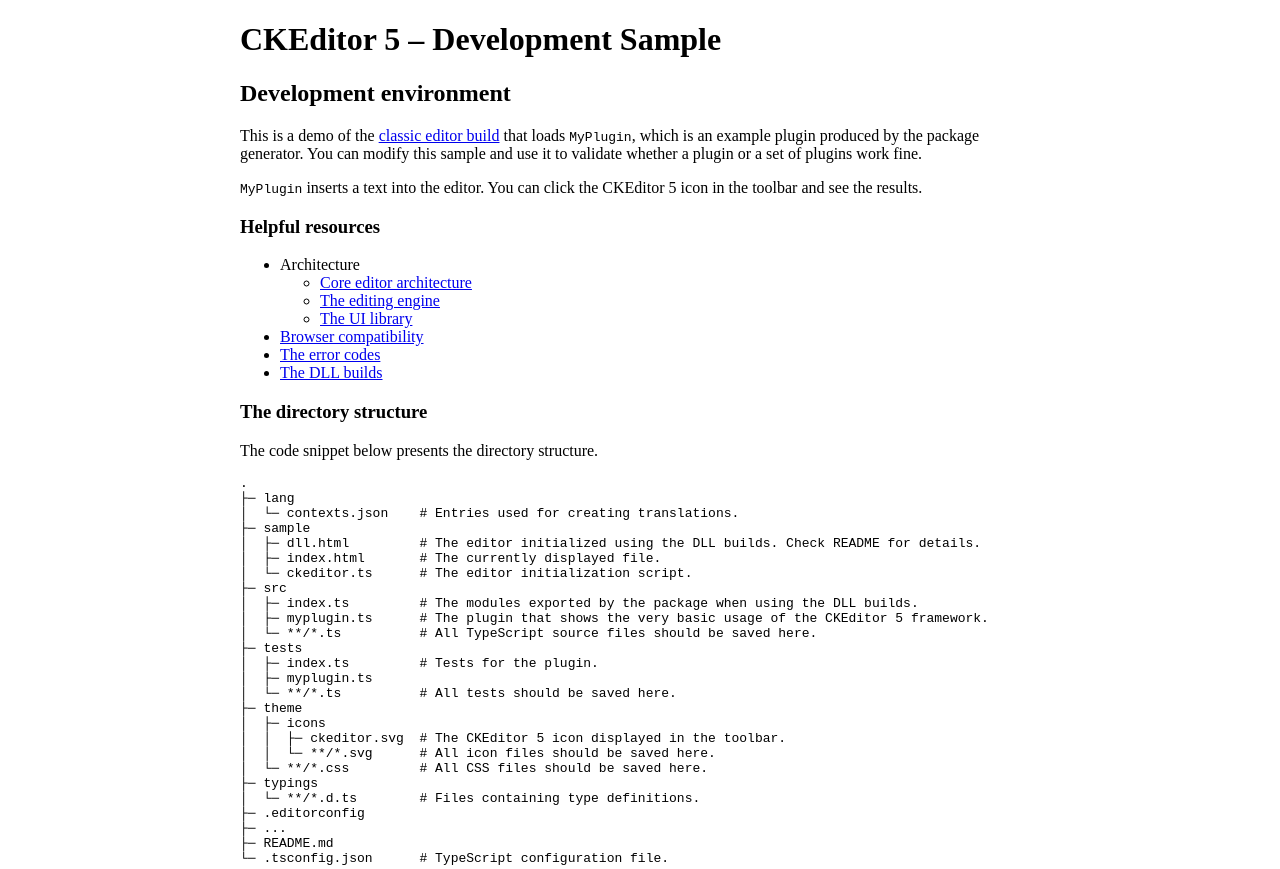
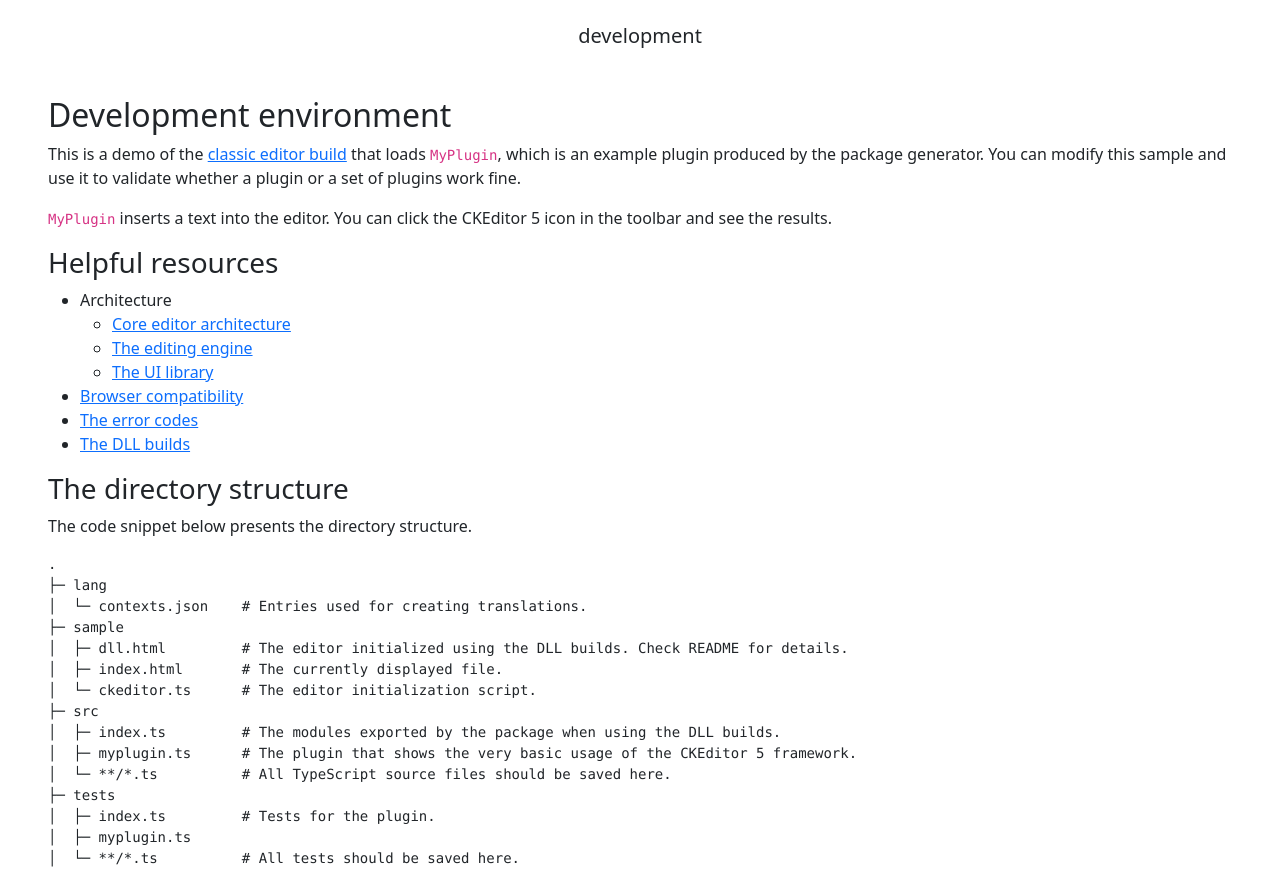
Before and after one commit to dafengzhen/youdeyiwu-editor, a website with bundled scripts: page sample/index.html in a window 1280 px wide. Shown: the top 869 px of the page. Built offline with nearby package versions, Linux system fonts and the light colour scheme.

Commit message:
chore: 添加相关样式 (#6)

```diff
--- a/package.json
+++ b/package.json
@@ -58,16 +58,17 @@
     "@types/ckeditor__ckeditor5-code-block": "latest",
     "@types/ckeditor__ckeditor5-core": "latest",
     "@types/ckeditor__ckeditor5-editor-classic": "latest",
+    "@types/ckeditor__ckeditor5-engine": "^32.0.11",
     "@types/ckeditor__ckeditor5-essentials": "latest",
     "@types/ckeditor__ckeditor5-heading": "latest",
     "@types/ckeditor__ckeditor5-image": "latest",
     "@types/ckeditor__ckeditor5-indent": "latest",
     "@types/ckeditor__ckeditor5-link": "latest",
     "@types/ckeditor__ckeditor5-list": "latest",
-    "@types/ckeditor__ckeditor5-ui": "latest",
     "@types/ckeditor__ckeditor5-media-embed": "latest",
     "@types/ckeditor__ckeditor5-paragraph": "latest",
     "@types/ckeditor__ckeditor5-table": "latest",
+    "@types/ckeditor__ckeditor5-ui": "latest",
     "@types/ckeditor__ckeditor5-upload": "latest",
     "@types/mocha": "^9.1.1",
     "@types/node": "^17.0.23",
--- a/sample/index.html
+++ b/sample/index.html
@@ -1,15 +1,11 @@
 <!DOCTYPE html>
-<html lang="en">
+<html lang="zh-cn">
 <head>
-	<link rel="icon" type="image/png" href="https://ckeditor.com/assets/images/favicons/32x32-2dcaa14ca8.png" sizes="32x32">
+<!--	<link rel="icon" type="image/png" href="https://ckeditor.com/assets/images/favicons/32x32-2dcaa14ca8.png" sizes="32x32">-->
 	<meta charset="utf-8">
-	<title>CKEditor 5 – Development Sample</title>
+	<title>development</title>
+	<link href="https://cdn.jsdelivr.net/npm/bootstrap@5.2.2/dist/css/bootstrap.min.css" rel="stylesheet" integrity="sha384-Zenh87qX5JnK2Jl0vWa8Ck2rdkQ2Bzep5IDxbcnCeuOxjzrPF/et3URy9Bv1WTRi" crossorigin="anonymous">
 	<style>
-		body {
-			max-width: 800px;
-			margin: 20px auto;
-		}
-
 		.ck-focused {
 			color: #212529 !important;
 			background-color: #fff !important;
@@ -21,8 +17,9 @@
 </head>
 <body>
 
-<h1>CKEditor 5 – Development Sample</h1>
+<h1 class="text-center m-4 fs-5">development</h1>
 
+<div class="m-5">
 	<div id="editor">
 		<h2>Development environment</h2>
 		<p>
@@ -105,6 +102,7 @@
 			<li><a href="https://github.com/ckeditor/ckeditor5-package-generator/issues/new">The package generator</a></li>
 		</ul>
 	</div>
+</div>
 
 <script src="./ckeditor.dist.js"></script>
 </body>
```
Also changed, not shown: sample/ckeditor.ts (+3 -4 lines), 1 other file. Lines whose indentation alone changed are shown as unchanged.
